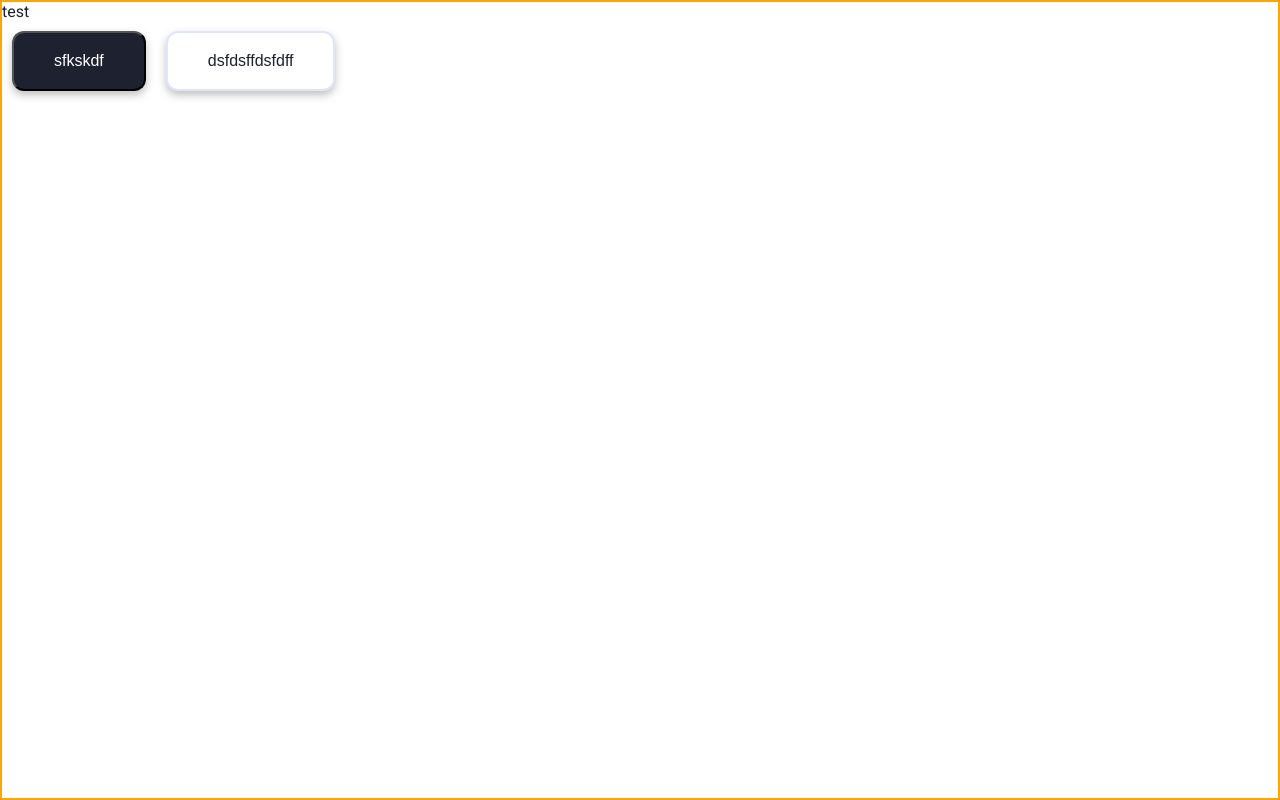
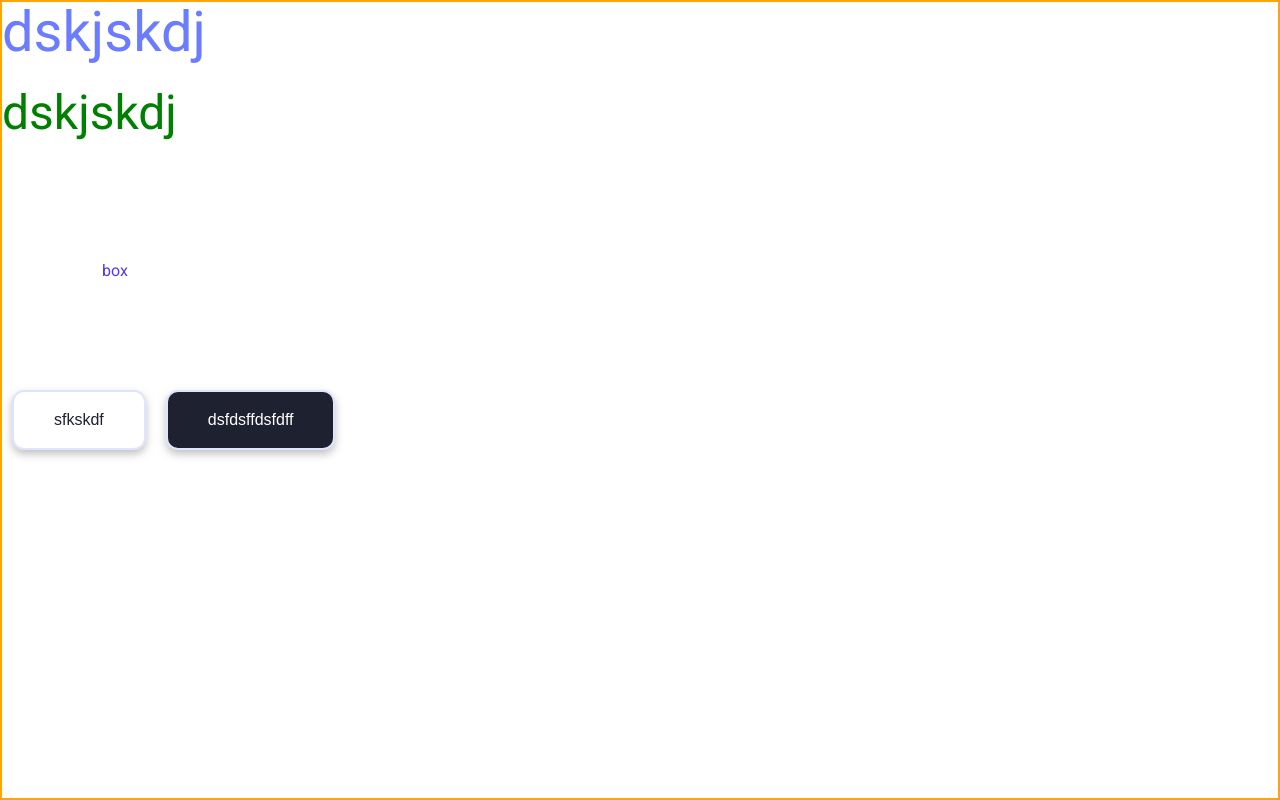
Before and after one commit to F-Agata/finsweet, a Next.js app: page / in a window 1280 px wide. Built offline with nearby package versions, Linux system fonts and the light colour scheme.

Commit message:
styled-system WiP

```diff
--- /dev/null
+++ b/components/Box.js
@@ -0,0 +1,9 @@
+import styled from 'styled-components';
+import { color, space } from 'styled-system';
+
+const Box = styled.div`
+  ${color};
+  ${space};
+`
+
+export default Box
--- a/pages/index.js
+++ b/pages/index.js
@@ -1,22 +1,22 @@
 import styled, {ThemeProvider} from "styled-components";
-import { variant, color, typography } from 'styled-system'
 import theme from "../styles/theme";
 import GlobalStyle from "../styles/GlobalStyle";
 
 import GoToTopOfPage from "../components/GoToTopOfPage";
 import Title from "../styles/Title";
-import BtnDark from "../styles/BtnDark";
-import BtnLight from "../styles/BtnLight";
+import Btn from "../styles/Btn";
+import Box from '../components/Box'
 
 export default function Home() {
     return (
         <ThemeProvider theme={theme}>
             <GlobalStyle/>
             <AppWrapp>
-            {/*<Title variant='title6'>dskjskdj</Title>*/}
-            <div color="colorIcon">test</div>
-            <BtnDark>sfkskdf</BtnDark>
-            <BtnLight>dsfdsffdsfdff</BtnLight>
+                <Title variant='title1'>dskjskdj</Title>
+                <Title variant='title2' color="green" py="20px">dskjskdj</Title>
+                <Box color="colorIcon" p="100px">box</Box>
+                <Btn variant="light">sfkskdf</Btn>
+                <Btn variant="dark">dsfdsffdsfdff</Btn>
                 {/*<Navigation/>*/}
                 {/*<Header/>*/}
                 {/*<Section1/>*/}
--- /dev/null
+++ b/styles/Btn.js
@@ -0,0 +1,53 @@
+import styled, { css } from "styled-components";
+import { variant } from "styled-system";
+
+const Btn = styled.button`
+  filter: drop-shadow(0px 4px 4px rgba(0, 0, 0, 0.25));
+  border-radius: 12px;
+  margin: 10px;
+  padding: 16px 40px;
+  text-align: center;
+  border: solid 2px;
+  cursor: pointer;
+
+  ${({ theme }) => css`
+    line-height: ${theme.lineHeight.lh6};
+    border-color: ${theme.colors.colorLight};
+    font-size: ${theme.fontSizes.fs6};
+  `};
+
+  ${({ theme }) =>
+    variant({
+      prop: 'variant',
+      variants: {
+        light: {
+          color: "colorPrimary",
+          bg: "colorWhite",
+        },
+        dark: {
+          color: "colorWhite",
+          bg: "colorPrimary",
+        },
+      },
+    })
+  }
+
+  :hover {
+    ${({ theme }) => variant({
+      prop: 'variant',
+      variants: {
+          light: {
+            color: "colorWhite",
+            bg: "colorPrimary",
+            borderColor: `${theme.colors.colorPrimary}`,
+          },
+          dark: {
+            color: "colorWhite",
+            bg: "colorBtnHover",
+          },
+        },
+      })
+    }
+  }
+`
+export default Btn
--- a/styles/BtnLight.js
+++ /dev/null
@@ -1,25 +0,0 @@
-import styled, { css } from "styled-components";
-
-const BtnLight = styled.button`
-    filter: drop-shadow(0px 4px 4px rgba(0, 0, 0, 0.25));
-  border-radius: 12px;
- margin: 10px;
-  padding: 16px 40px;
-  text-align: center;
-  border: solid 2px;
-  ${({ theme }) => css`
-   color: ${props => props.theme.colors.colorPrimary};
-    background-color: ${props => props.theme.colors.colorWhite};
-    font-size: ${props => props.theme.fontSizes.fs6};
-    line-height: ${props => props.theme.lineHeight.lh6};
-    border-color: ${props => props.theme.colors.colorLight};
-  `}
-    :hover {
-    ${({ theme }) => css`
-  background-color: ${props => props.theme.colors.colorPrimary};
-      border-color: ${props => props.theme.colors.colorPrimary};
-      color: ${props => props.theme.colors.colorWhite};
-    `}
-}
-`
-export default BtnLight
--- a/styles/Title.js
+++ b/styles/Title.js
@@ -1,40 +1,44 @@
 import styled  from "styled-components";
-import { variant } from 'styled-system'
+import { variant, color, space } from 'styled-system';
 
 
-const Title = styled(`p`)(
-       {
-    fontWeight: "theme.fonts.fontBold",
-    color: "theme.colors.colorSecondary"
-    },
+const Title = styled.p`
+    ${({ theme })=>`
+        fontWeight: ${theme.fonts.fontBold};
+        color: ${theme.colors.colorSecondary};
+    `};
+    ${color};
+    ${space};
+    ${
       variant ({
           variants: {
               title1: {
-              fontSizes: "fs1",
+                  fontSize: "fs1",
                   lineHeight: "lh1"
               },
               title2: {
-              fontSizes: "fs2",
+                  fontSize: "fs2",
                   lineHeight: "lh2"
               },
               title3: {
-              fontSizes: "fs3",
+                  fontSize: "fs3",
                   lineHeight: "lh3"
               },
               title4: {
-              fontSizes: "fs4",
+                  fontSize: "fs4",
                   lineHeight: "lh4"
               },
               title5: {
-              fontSizes: "fs5",
+                  fontSize: "fs5",
                   lineHeight: "lh5"
               },
               title6: {
-              fontSizes: "fs6",
+                  fontSize: "fs6",
                   lineHeight: "lh6"
               },
           }
       })
-);
+    };
+`;
 
-export default Title
+export default Title;
```
Lines whose indentation alone changed are shown as unchanged.
